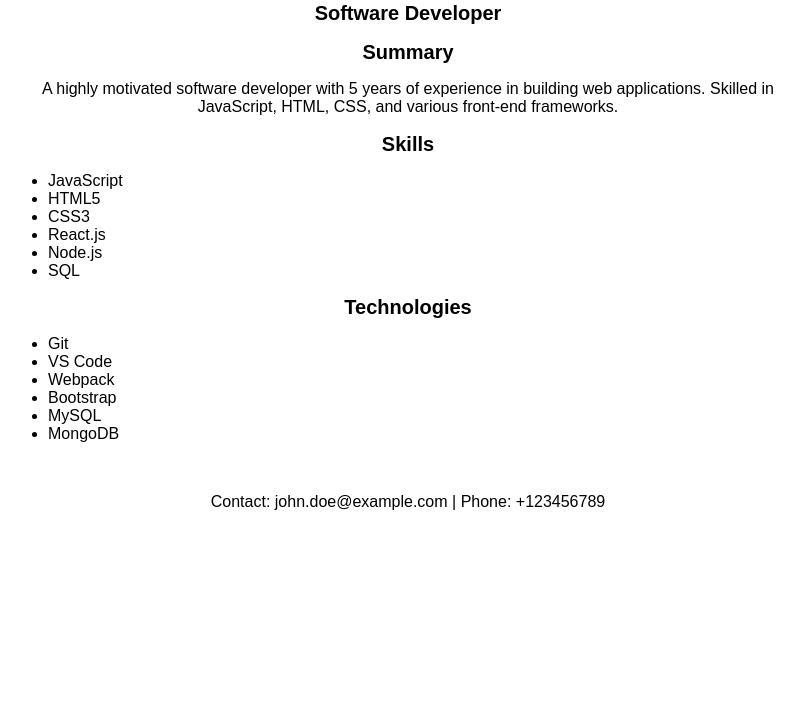
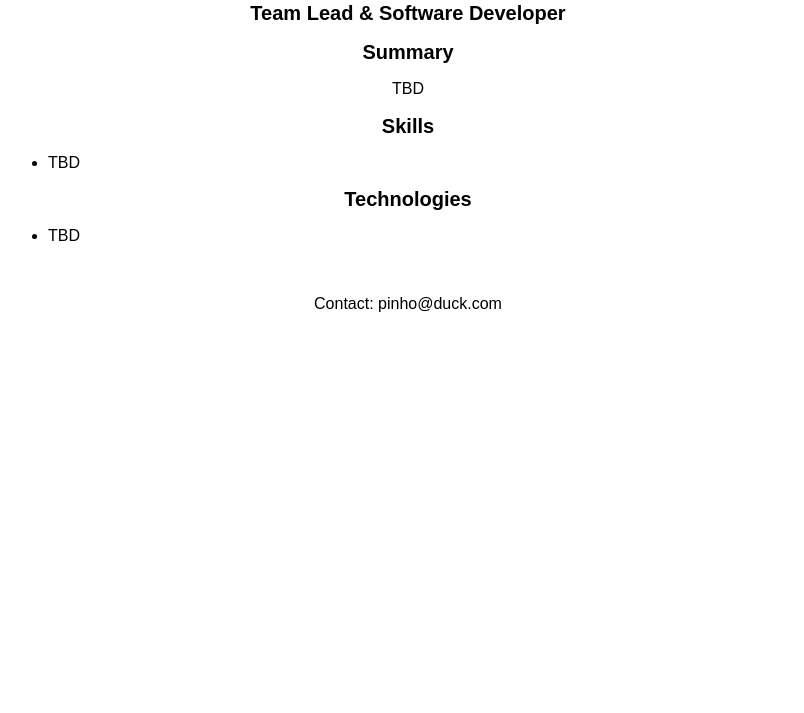
Before and after one commit to andreppi/cv, a plain HTML site: page index.html in a window 1280 px wide. Shown: the part 87-800 px from the top of the page, without its empty margins (232-1036 px from the left). Drawn offline with Linux system fonts and the light colour scheme.

Commit message:
update html contents

```diff
--- a/index.html
+++ b/index.html
@@ -3,7 +3,7 @@
 <head>
   <meta charset="UTF-8">
   <meta name="viewport" content="width=device-width, initial-scale=1.0">
-  <title>Curriculum Vitae</title>
+  <title>André Pinho | CV</title>
   <style>
     body {
       font-family: Arial, sans-serif;
@@ -37,40 +37,30 @@
 </head>
 <body>
   <div class="container">
-    <h1>John Doe</h1>
-    <h2>Software Developer</h2>
+    <h1>André Pinho</h1>
+    <h2>Team Lead & Software Developer</h2>
 
     <section>
       <h2>Summary</h2>
-      <p>A highly motivated software developer with 5 years of experience in building web applications. Skilled in JavaScript, HTML, CSS, and various front-end frameworks.</p>
+      <p>TBD</p>
     </section>
 
     <section>
       <h2>Skills</h2>
       <ul>
-        <li>JavaScript</li>
-        <li>HTML5</li>
-        <li>CSS3</li>
-        <li>React.js</li>
-        <li>Node.js</li>
-        <li>SQL</li>
+        <li>TBD</li>
       </ul>
     </section>
 
     <section>
       <h2>Technologies</h2>
       <ul>
-        <li>Git</li>
-        <li>VS Code</li>
-        <li>Webpack</li>
-        <li>Bootstrap</li>
-        <li>MySQL</li>
-        <li>MongoDB</li>
+        <li>TBD</li>
       </ul>
     </section>
 
     <footer>
-      <p>Contact: john.doe@example.com | Phone: +123456789</p>
+      <p>Contact: pinho@duck.com</p>
     </footer>
   </div>
 
```
